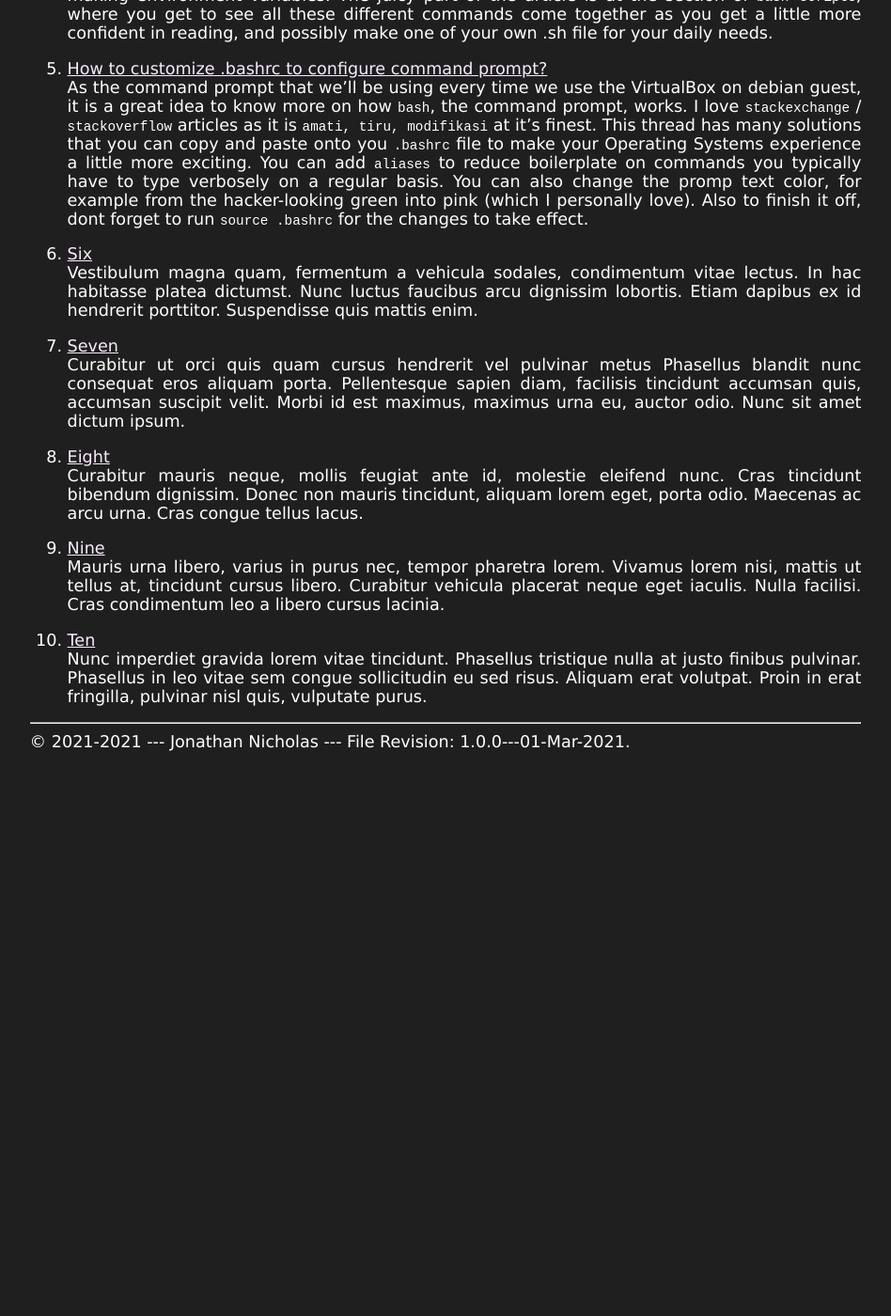
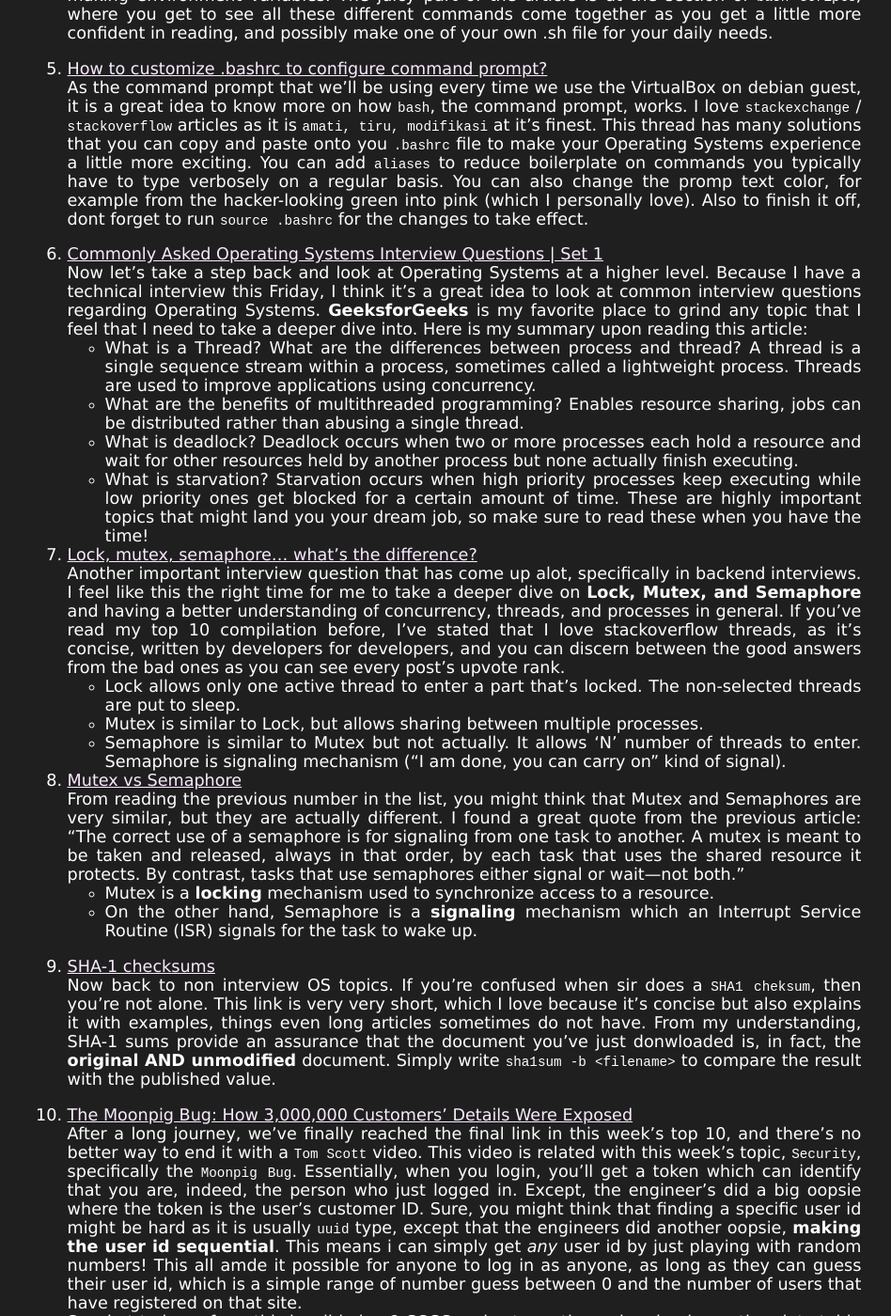
Before and after one commit to jojonicho/os211, a Jekyll site: the page built from w02.md, in a window 1280 px wide and 1400 px high, scrolled down 902 px. Shown: the whole window at 94% size, without its empty margins (166-1114 px from the left). Built offline with Jekyll 4.4.1, drawn with Linux system fonts in a browser that asks for light colours; our own code applies the rules of GitHub Pages for plain Markdown files; before the commit the page ends 1709 px from its top, so only the background shows below that; some of the changed text lies outside the part shown.

Commit message:
Finish w02.md

```diff
--- a/w02.md
+++ b/w02.md
@@ -20,37 +20,32 @@ If there is a `buku rumus jitu` such as one for preparing SBMPTN exams, this is
 5. [How to customize .bashrc to configure command prompt?](https://unix.stackexchange.com/questions/12335/how-to-customize-bashrc-to-configure-command-prompt)<br>
 As the command prompt that we'll be using every time we use the VirtualBox on debian guest, it is a great idea to know more on how `bash`, the command prompt, works. I love `stackexchange` / `stackoverflow` articles as it is `amati, tiru, modifikasi` at it's finest. This thread has many solutions that you can copy and paste onto you `.bashrc` file to make your Operating Systems experience a little more exciting. You can add `aliases` to reduce boilerplate on commands you typically have to type verbosely on a regular basis. You can also change the promp text color, for example from the hacker-looking green into pink (which I personally love). Also to finish it off, dont forget to run `source .bashrc` for the changes to take effect.
 
-6. [Six](https://en.wikipedia.org/wiki/6)<br>
-Vestibulum magna quam, fermentum a vehicula sodales, condimentum vitae lectus.
-In hac habitasse platea dictumst.
-Nunc luctus faucibus arcu dignissim lobortis.
-Etiam dapibus ex id hendrerit porttitor.
-Suspendisse quis mattis enim.
+6. [Commonly Asked Operating Systems Interview Questions | Set 1](https://www.geeksforgeeks.org/commonly-asked-operating-systems-interview-questions-set-1/)<br>
+Now let's take a step back and look at Operating Systems at a higher level. Because I have a technical interview this Friday, I think it's a great idea to look at common interview questions regarding Operating Systems. **GeeksforGeeks** is my favorite place to grind any topic that I feel that I need to take a deeper dive into. Here is my summary upon reading this article:
+- What is a Thread? What are the differences between process and thread?
+A thread is a single sequence stream within a process, sometimes called a lightweight process. Threads are used to improve applications using concurrency.
+- What are the benefits of multithreaded programming?
+Enables resource sharing, jobs can be distributed rather than abusing a single thread.
+- What is deadlock?
+Deadlock occurs when two or more processes each hold a resource and wait for other resources held by another process but none actually finish executing.
+- What is starvation?
+Starvation occurs when high priority processes keep executing while low priority ones get blocked for a certain amount of time.
+These are highly important topics that might land you your dream job, so make sure to read these when you have the time!
 
-7. [Seven](https://en.wikipedia.org/wiki/7)<br>
-Curabitur ut orci quis quam cursus hendrerit vel pulvinar metus
-Phasellus blandit nunc consequat eros aliquam porta.
-Pellentesque sapien diam, facilisis tincidunt accumsan quis, accumsan suscipit velit.
-Morbi id est maximus, maximus urna eu, auctor odio.
-Nunc sit amet dictum ipsum.
+7. [Lock, mutex, semaphore… what's the difference?](https://stackoverflow.com/questions/2332765/lock-mutex-semaphore-whats-the-difference)<br>
+Another important interview question that has come up alot, specifically in backend interviews. I feel like this the right time for me to take a deeper dive on **Lock, Mutex, and Semaphore** and having a better understanding of concurrency, threads, and processes in general. If you've read my top 10 compilation before, I've stated that I love stackoverflow threads, as it's concise, written by developers for developers, and you can discern between the good answers from the bad ones as you can see every post's upvote rank.
+- Lock allows only one active thread to enter a part that's locked. The non-selected threads are put to sleep.
+- Mutex is similar to Lock, but allows sharing between multiple processes.
+- Semaphore is similar to Mutex but not actually. It allows 'N' number of threads to enter. Semaphore is signaling mechanism (“I am done, you can carry on” kind of signal).
 
-8. [Eight](https://en.wikipedia.org/wiki/8)<br>
-Curabitur mauris neque, mollis feugiat ante id, molestie eleifend nunc.
-Cras tincidunt bibendum dignissim.
-Donec non mauris tincidunt, aliquam lorem eget, porta odio.
-Maecenas ac arcu urna.
-Cras congue tellus lacus.
+8. [Mutex vs Semaphore](https://www.geeksforgeeks.org/mutex-vs-semaphore/)<br>
+From reading the previous number in the list, you might think that Mutex and Semaphores are very similar, but they are actually different. I found a great quote from the previous article:
+"The correct use of a semaphore is for signaling from one task to another. A mutex is meant to be taken and released, always in that order, by each task that uses the shared resource it protects. By contrast, tasks that use semaphores either signal or wait—not both."
+- Mutex is a **locking** mechanism used to synchronize access to a resource.
+- On the other hand, Semaphore is a **signaling** mechanism which an Interrupt Service Routine (ISR) signals for the task to wake up.
 
-9. [Nine](https://en.wikipedia.org/wiki/9)<br>
-Mauris urna libero, varius in purus nec, tempor pharetra lorem.
-Vivamus lorem nisi, mattis ut tellus at, tincidunt cursus libero.
-Curabitur vehicula placerat neque eget iaculis.
-Nulla facilisi.
-Cras condimentum leo a libero cursus lacinia.
+9. [SHA-1 checksums](https://www.adaic.org/resources/add_content/standards/articles/SHA-1.html)<br>
+Now back to non interview OS topics. If you're confused when sir does a `SHA1 cheksum`, then you're not alone. This link is very very short, which I love because it's concise but also explains it with examples, things even long articles sometimes do not have. From my understanding, SHA-1 sums provide an assurance that the document you've just donwloaded is, in fact, the **original AND unmodified** document. Simply write `sha1sum -b <filename>` to compare the result with the published value.
 
-10. [Ten](https://en.wikipedia.org/wiki/10)<br>
-Nunc imperdiet gravida lorem vitae tincidunt.
-Phasellus tristique nulla at justo finibus pulvinar.
-Phasellus in leo vitae sem congue sollicitudin eu sed risus.
-Aliquam erat volutpat.
-Proin in erat fringilla, pulvinar nisl quis, vulputate purus.
+10. [The Moonpig Bug: How 3,000,000 Customers' Details Were Exposed](https://www.youtube.com/watch?v=CgJudU_jlZ8&ab_channel=TomScott)<br>
+After a long journey, we've finally reached the final link in this week's top 10, and there's no better way to end it with a `Tom Scott` video. This video is related with this week's topic, `Security`, specifically the `Moonpig Bug`. Essentially, when you login, you'll get a token which can identify that you are, indeed, the person who just logged in. Except, the engineer's did a big oopsie where the token is the user's customer ID. Sure, you might think that finding a specific user id might be hard as it is usually `uuid` type, except that the engineers did another oopsie, **making the user id sequential**. This means i can simply get *any* user id by just playing with random numbers! This all amde it possible for anyone to log in as anyone, as long as they can guess their user id, which is a simple range of number guess between 0 and the number of users that have registered on that site. <br> So what to learn from this horrible bug? GSGS on best practices when implementing data table ID's and also, don't use a user's ID as a login token.
```
Also changed, not shown: 2 other files.
